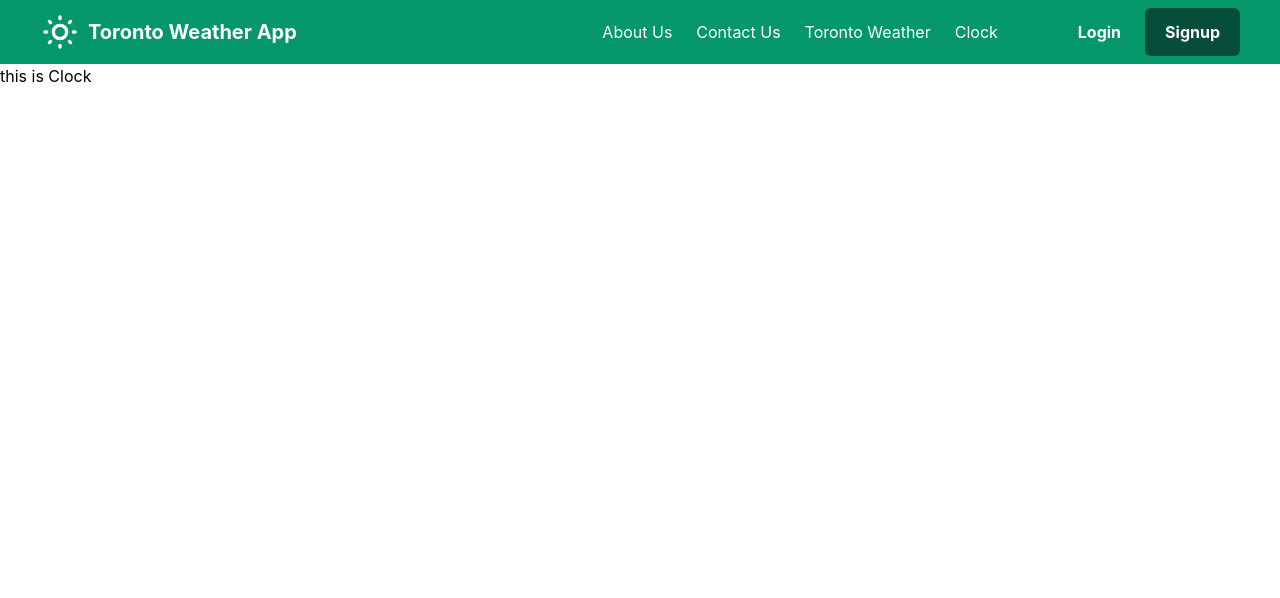
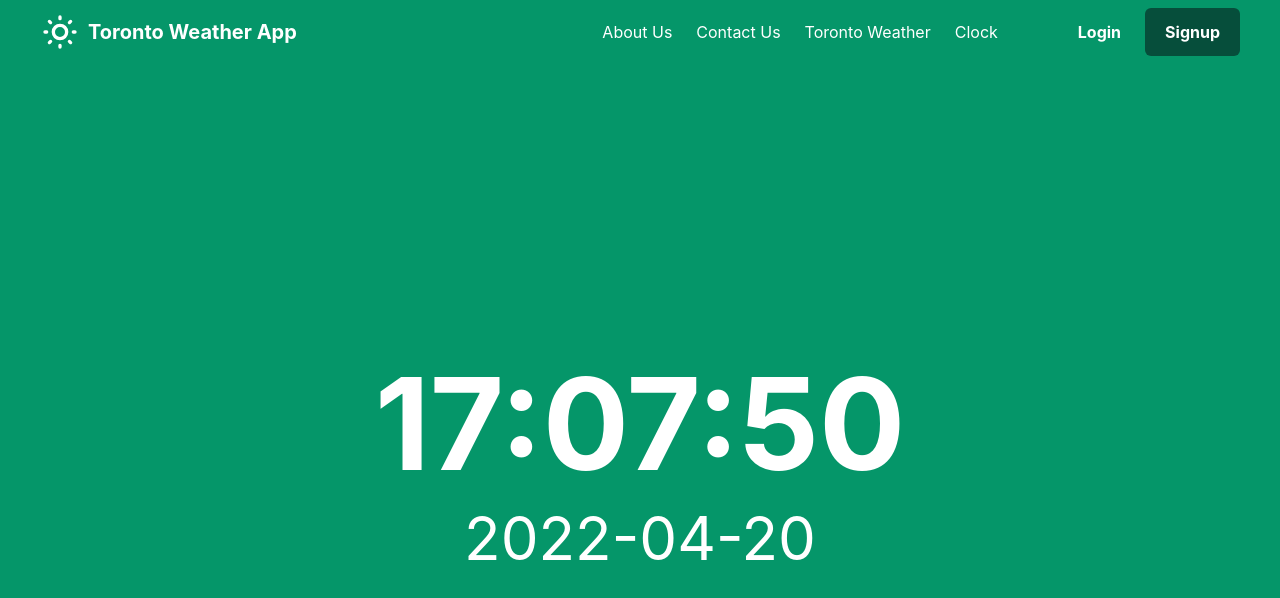
Before and after one commit to Lambton-Emerging-Software-and-Tech/toronto-weather-app, a React (Create React App) app: page /clock in a window 1280 px wide. Shown: the top 598 px of the page. Built offline with nearby package versions, Linux system fonts and the light colour scheme; no server answers.

Commit message:
Added clock, and called weater api

```diff
--- a/src/Router.js
+++ b/src/Router.js
@@ -3,10 +3,9 @@ import { BrowserRouter, Route, Routes } from "react-router-dom";
 import Login from "./components/Login";
 import Register from "./components/Register";
 import Clock from "./components/Clock";
-// import Dashboard from "./pages/Dashboard";
-// import AboutUs from "./pages/AboutUs";
-// import ContactUs from "./pages/ContactUs";
-// import ProtectedRoute from "./ProtectedRoutes";
+import Weather from "./components/Weather";
+import AboutUs from "./components/AboutUs";
+import ContactUs from "./components/ContactUs";
 
 export default class Router extends Component {
   render() {
@@ -17,7 +16,10 @@ export default class Router extends Component {
         <Route exact path="/login" element={<Login />} />
         <Route exact path="/register" element={<Register />} />
         <Route exact path="/clock" element={<Clock />} />
-        <Route exact path="/" element={<Login />} />
+        <Route exact path="/weather" element={<Weather />} />
+        <Route exact path="/aboutus" element={<AboutUs />} />
+        <Route exact path="/contactus" element={<ContactUs />} />
+        <Route exact path="/" element={<Clock />} />
         {/* <Route exact path="/aboutus" element={<AboutUs />} />
         <Route exact path="/contactus" element={<ContactUs />} />
 
--- /dev/null
+++ b/src/components/AboutUs.js
@@ -0,0 +1,9 @@
+import React, { Component } from 'react'
+
+export default class AboutUs extends Component {
+  render() {
+    return (
+      <div>This is About Us</div>
+    )
+  }
+}
--- a/src/components/Clock.js
+++ b/src/components/Clock.js
@@ -1,9 +1,43 @@
 import React, { Component } from 'react'
 
 export default class Clock extends Component {
+
+  state = {
+    date: new Date()
+  }
+
+  componentDidMount = () => {
+    setInterval(() => {
+      this.setState({ date: new Date()})
+    }, 1000)
+  }
+
+  /**
+   * returns a complete date in string format
+   * @param {String} datestr input date in string format -> '01 Sept, 2021'
+   * @returns complete date -> "Wed, 1 September 2021"
+   */
+  getCompleteDate = (date) => {
+    // let date = new Date(datestr.replace(/-/g, "/").toString());
+    const dateNum = date.getDate();
+    const fullYear = date.getFullYear();
+    const month = date.getMonth() + 1;
+    return date.getFullYear() + '-' + ('0' + month).slice(-2) + '-' + ('0' + dateNum).slice(-2)
+  };
+
+  getCompleteTime = (time) => {
+
+    return ('0' + time.getHours()).slice(-2) + ':' + ('0' + time.getMinutes()).slice(-2) + ':' + ('0' + time.getSeconds()).slice(-2)
+  };
+
   render() {
     return (
-      <div>this is Clock</div>
+      <div className='flex items-center justify-center my-auto h-screen bg-skin-fill'>
+        <div className='flex flex-col justify-center items-center text-skin-light gap-y-5'>
+          <div className='text-9xl font-bold'>{this.getCompleteTime(this.state.date)}</div>
+          <div className='text-6xl'>{this.getCompleteDate(this.state.date)}</div>
+        </div>
+      </div>
     )
   }
 }
--- /dev/null
+++ b/src/components/ContactUs.js
@@ -0,0 +1,9 @@
+import React, { Component } from 'react'
+
+export default class ContactUs extends Component {
+  render() {
+    return (
+      <div>This is ContactUs</div>
+    )
+  }
+}
--- a/src/components/Nav.js
+++ b/src/components/Nav.js
@@ -17,15 +17,15 @@ export default class Nav extends Component {
           {/* main nav */}
           <div className="flex items-center justify-evenly">
           <div className="flex gap-x-6 items-center justify-evenly mr-20">
-            <div className="">About Us</div>
-            <div className="">Contact Us</div>
-            <div className="">Toronto Weather</div>
-            <div className="">Clock</div>
+            <a href='/aboutus' className="">About Us</a>
+            <a href='/contactus' className="">Contact Us</a>
+            <a href='/weather' className="">Toronto Weather</a>
+            <a href='/clock' className="">Clock</a>
           </div>
 
           <div className="flex gap-x-6 items-center justify-evenly">
             <div className="font-bold">Login</div>
-            <div className="bg-skin-button font-bold px-5 py-3 rounded-md">Signup</div>
+            <div className="bg-skin-button hover:bg-skin-buttonhover font-bold px-5 py-3 rounded-md">Signup</div>
           </div>
           </div>
           {/* login / logout  */}
--- /dev/null
+++ b/src/components/Weather.js
@@ -0,0 +1,20 @@
+import React, { Component } from 'react'
+import { fetchTorontoWeatherData } from '../services/weatherapi'
+
+export default class Weather extends Component {
+
+    componentDidMount = () => {
+        fetchTorontoWeatherData()
+        .then(function(response) {
+            return response.json();
+          }).then(function(data) {
+            console.log("weather API Data for Toronto: ", data);
+          })
+    }
+
+    render() {
+        return (
+            <div>Weather</div>
+        )
+    }
+}
--- /dev/null
+++ b/src/services/constants.js
@@ -0,0 +1 @@
+export const baseWeatherAPI = 'https://api.openweathermap.org/data/2.5/weather'
--- /dev/null
+++ b/src/services/weatherapi.js
@@ -0,0 +1,13 @@
+import { weatherapi_token } from "../firebase-config";
+import { baseWeatherAPI } from "./constants";
+
+export const fetchTorontoWeatherData = () => {
+    let headersList = {
+        "Accept": "*/*",
+       }
+        let url = baseWeatherAPI + '?q=Toronto&' + 'appid=' + weatherapi_token + '&units=metric'
+       return fetch(url, {
+         method: "GET",
+         headers: headersList
+       })
+}
```
